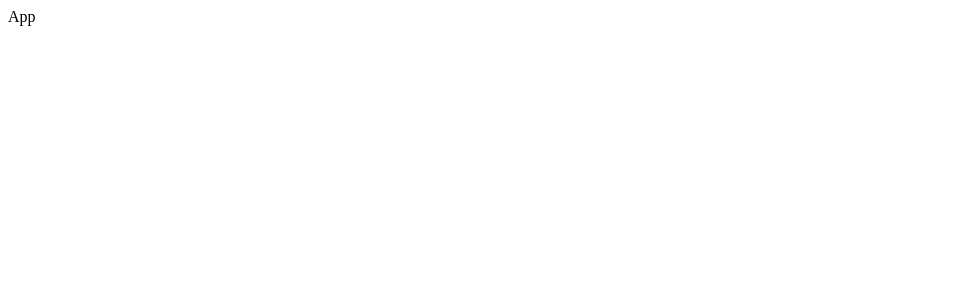
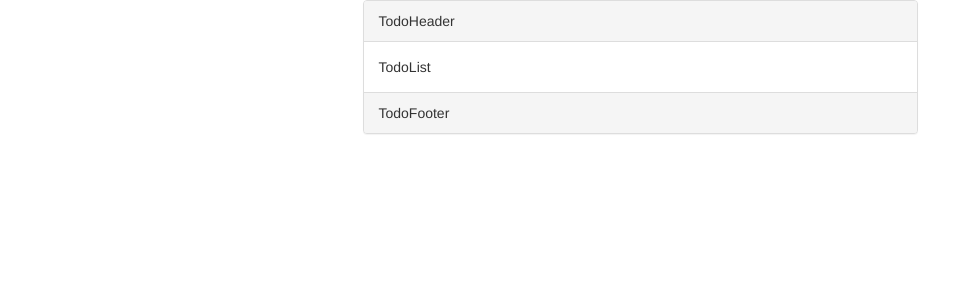
Before and after one commit to wangwei2017-1/Redux-todo, a React (Create React App) app: page / in a window 1280 px wide. Shown: the top 300 px of the page, without its empty margins (0-973 px from the left). Built offline with nearby package versions, Linux system fonts and the light colour scheme.

Commit message:
3、引入bootstrap并且创建组件

```diff
--- a/src/components/App.js
+++ b/src/components/App.js
@@ -1,9 +1,27 @@
 import React,{Component} from 'react'
+import 'bootstrap/dist/css/bootstrap.css'
+import TodoHeader from './TodoHeader'
+import TodoFooter from './TodoFooter'
+import TodoList from './TodoList'
 export default class App extends Component{
     render(){
         return (
-            <div>
-                App
+            <div className="container">
+                <div className="row">
+                    <div className="col-sm-6 col-sm-offset-3">
+                        <div className="panel panel-default">
+                            <div className="panel-heading">
+                                <TodoHeader/>
+                            </div>
+                            <div className="panel-body">
+                                <TodoList/>
+                            </div>
+                            <div className="panel-footer">
+                                <TodoFooter/>
+                            </div>
+                        </div>
+                    </div>
+                </div>
             </div>
         )
     }
--- /dev/null
+++ b/src/components/TodoFooter.js
@@ -0,0 +1,10 @@
+import React,{Component} from 'react'
+export default class TodoFooter extends Component{
+    render(){
+        return (
+            <div>
+                TodoFooter
+            </div>
+        )
+    }
+}
--- /dev/null
+++ b/src/components/TodoHeader.js
@@ -0,0 +1,10 @@
+import React,{Component} from 'react'
+export default class TodoHeader extends Component{
+    render(){
+        return (
+            <div>
+                TodoHeader
+            </div>
+        )
+    }
+}
--- /dev/null
+++ b/src/components/TodoList.js
@@ -0,0 +1,10 @@
+import React,{Component} from 'react'
+export default class TodoList extends Component{
+    render(){
+        return (
+            <div>
+                TodoList
+            </div>
+        )
+    }
+}
```
